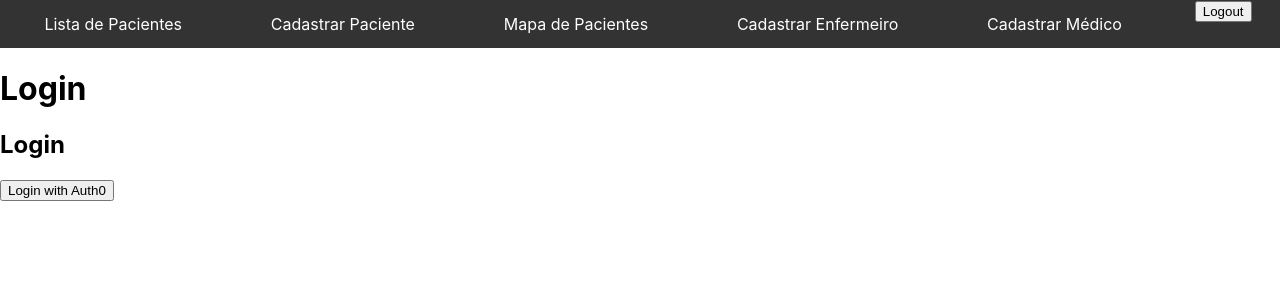
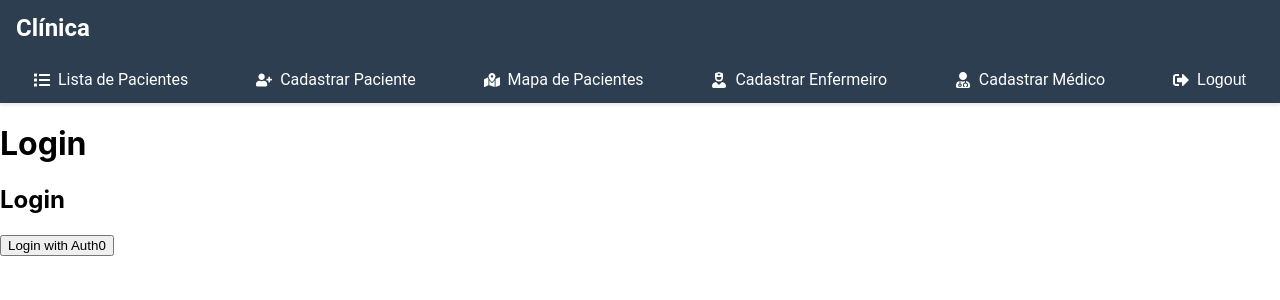
Before and after one commit to MatheusRyuki/teste-tecnico-youx, a React (Create React App) app in the folder frontend/: page /login in a window 1280 px wide. Shown: the top 300 px of the page. Built offline with nearby package versions, Linux system fonts and the light colour scheme.

Commit message:
Instalado a biblioteca de ícones e melhorado o Design UI/UX da NavBar e de seu Logout

```diff
--- a/frontend/package.json
+++ b/frontend/package.json
@@ -17,6 +17,7 @@
     "leaflet": "^1.9.4",
     "react": "^18.3.1",
     "react-dom": "^18.3.1",
+    "react-icons": "^5.3.0",
     "react-leaflet": "^4.2.1",
     "react-router-dom": "^6.26.1",
     "react-scripts": "5.0.1",
--- a/frontend/src/components/Logout.tsx
+++ b/frontend/src/components/Logout.tsx
@@ -5,9 +5,9 @@ const Logout: React.FC = () => {
   const { logout } = useAuth0();
 
   return (
-    <button onClick={() => logout({ logoutParams: { returnTo: window.location.origin } })}>
+    <span onClick={() => logout({ logoutParams: { returnTo: window.location.origin } })}>
       Logout
-    </button>
+    </span>
   );
 };
 
--- a/frontend/src/components/Navbar.tsx
+++ b/frontend/src/components/Navbar.tsx
@@ -1,5 +1,6 @@
 import React, { useState } from 'react';
 import { Link } from 'react-router-dom';
+import { FaUserPlus, FaList, FaMapMarkedAlt, FaUserMd, FaUserNurse, FaSignOutAlt } from 'react-icons/fa';
 import Logout from './Logout';
 import '../styles/Navbar.css';
 
@@ -16,25 +17,38 @@ const Navbar: React.FC = () => {
         <button className="navbar-toggle" onClick={toggleMenu}>
           ☰
         </button>
+        <Link to="/" className="navbar-brand">Clínica</Link>
       </div>
       <ul className={`navbar-menu ${isOpen ? 'open' : ''}`}>
         <li>
-          <Link to="/pacientes" onClick={toggleMenu}>Lista de Pacientes</Link>
+          <Link to="/pacientes" onClick={toggleMenu}>
+            <FaList /> Lista de Pacientes
+          </Link>
         </li>
         <li>
-          <Link to="/cadastro" onClick={toggleMenu}>Cadastrar Paciente</Link>
+          <Link to="/cadastro" onClick={toggleMenu}>
+            <FaUserPlus /> Cadastrar Paciente
+          </Link>
         </li>
         <li>
-          <Link to="/mapa" onClick={toggleMenu}>Mapa de Pacientes</Link>
+          <Link to="/mapa" onClick={toggleMenu}>
+            <FaMapMarkedAlt /> Mapa de Pacientes
+          </Link>
         </li>
         <li>
-          <Link to="/cadastro-enfermeiro" onClick={toggleMenu}>Cadastrar Enfermeiro</Link>
+          <Link to="/cadastro-enfermeiro" onClick={toggleMenu}>
+            <FaUserNurse /> Cadastrar Enfermeiro
+          </Link>
         </li>
         <li>
-          <Link to="/cadastro-medico" onClick={toggleMenu}>Cadastrar Médico</Link>
+          <Link to="/cadastro-medico" onClick={toggleMenu}>
+            <FaUserMd /> Cadastrar Médico
+          </Link>
         </li>
         <li>
-          <Logout />
+          <button className="logout-button" onClick={toggleMenu}>
+            <FaSignOutAlt /> <Logout />
+          </button>
         </li>
       </ul>
     </nav>
--- a/frontend/src/styles/Navbar.css
+++ b/frontend/src/styles/Navbar.css
@@ -1,11 +1,32 @@
 .navbar {
-  background-color: #333;
+  background-color: #2c3e50;
   overflow: hidden;
   position: relative;
+  box-shadow: 0 2px 4px rgba(0, 0, 0, 0.1);
+  font-family: 'Roboto', sans-serif;
 }
 
 .navbar-header {
-  display: none;
+  display: flex;
+  justify-content: space-between;
+  align-items: center;
+  padding: 14px 16px;
+}
+
+.navbar-toggle {
+  background-color: #2c3e50;
+  color: white;
+  border: none;
+  font-size: 24px;
+  cursor: pointer;
+  display: none; /* Hide by default */
+}
+
+.navbar-brand {
+  color: white;
+  text-decoration: none;
+  font-size: 24px;
+  font-weight: bold;
 }
 
 .navbar ul {
@@ -14,32 +35,60 @@
   padding: 0;
   display: flex;
   justify-content: space-around;
+  align-items: center;
 }
 
 .navbar li {
   float: left;
 }
 
-.navbar li a {
-  display: block;
+.navbar li a,
+.navbar li button {
+  display: flex;
+  align-items: center;
   color: white;
   text-align: center;
   padding: 14px 16px;
   text-decoration: none;
+  font-size: 16px;
+  transition: background-color 0.3s, transform 0.3s;
+  background-color: #2c3e50; /* Match the navbar background */
+  border: none; /* Remove default button border */
 }
 
-.navbar li a:hover {
-  background-color: #111;
+.navbar li a:hover,
+.navbar li button:hover {
+  background-color: #34495e;
+  transform: scale(1.05);
+}
+
+.navbar li a svg,
+.navbar li button svg {
+  margin-right: 8px;
+}
+
+.logout-button {
+  background: none;
+  border: none;
+  color: white;
+  cursor: pointer;
+  font-size: 16px;
+  display: flex;
+  align-items: center;
+}
+
+.logout-button:hover {
+  background-color: #34495e;
+  transform: scale(1.05);
 }
 
 @media (max-width: 768px) {
+  .navbar-toggle {
+    display: block; /* Show only on small screens */
+  }
+
   .navbar-header {
-    display: block;
-    padding: 14px 16px;
-    background-color: #333;
-    color: white;
-    text-align: center;
-    cursor: pointer;
+    flex-direction: row-reverse;
   }
 
   .navbar ul {
@@ -56,7 +105,9 @@
     width: 100%;
   }
 
-  .navbar li a {
+  .navbar li a,
+  .navbar li button {
+    justify-content: center;
     padding: 10px;
   }
 }
```
Also changed, not shown: 1 other file (tests, documents, lock files or other folders).
